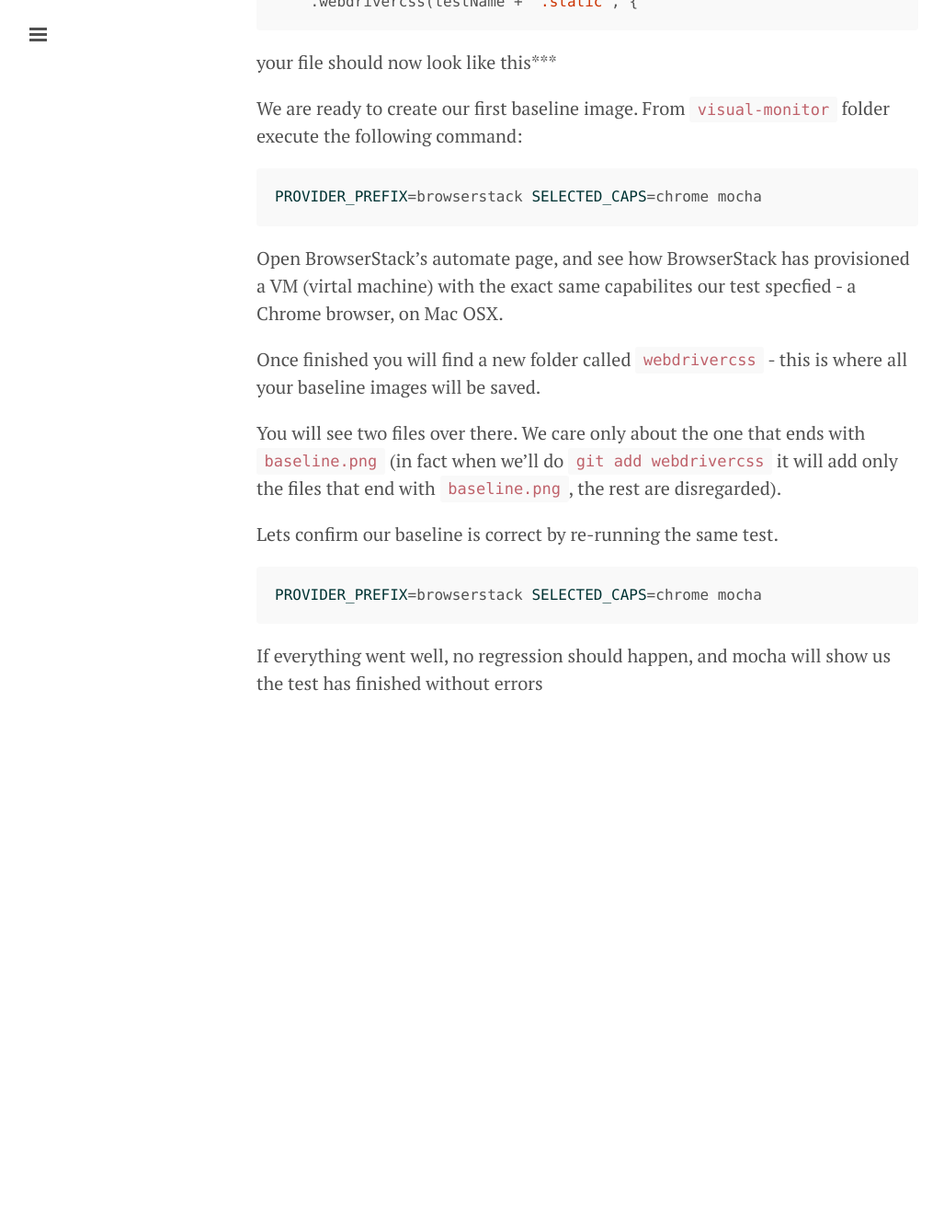
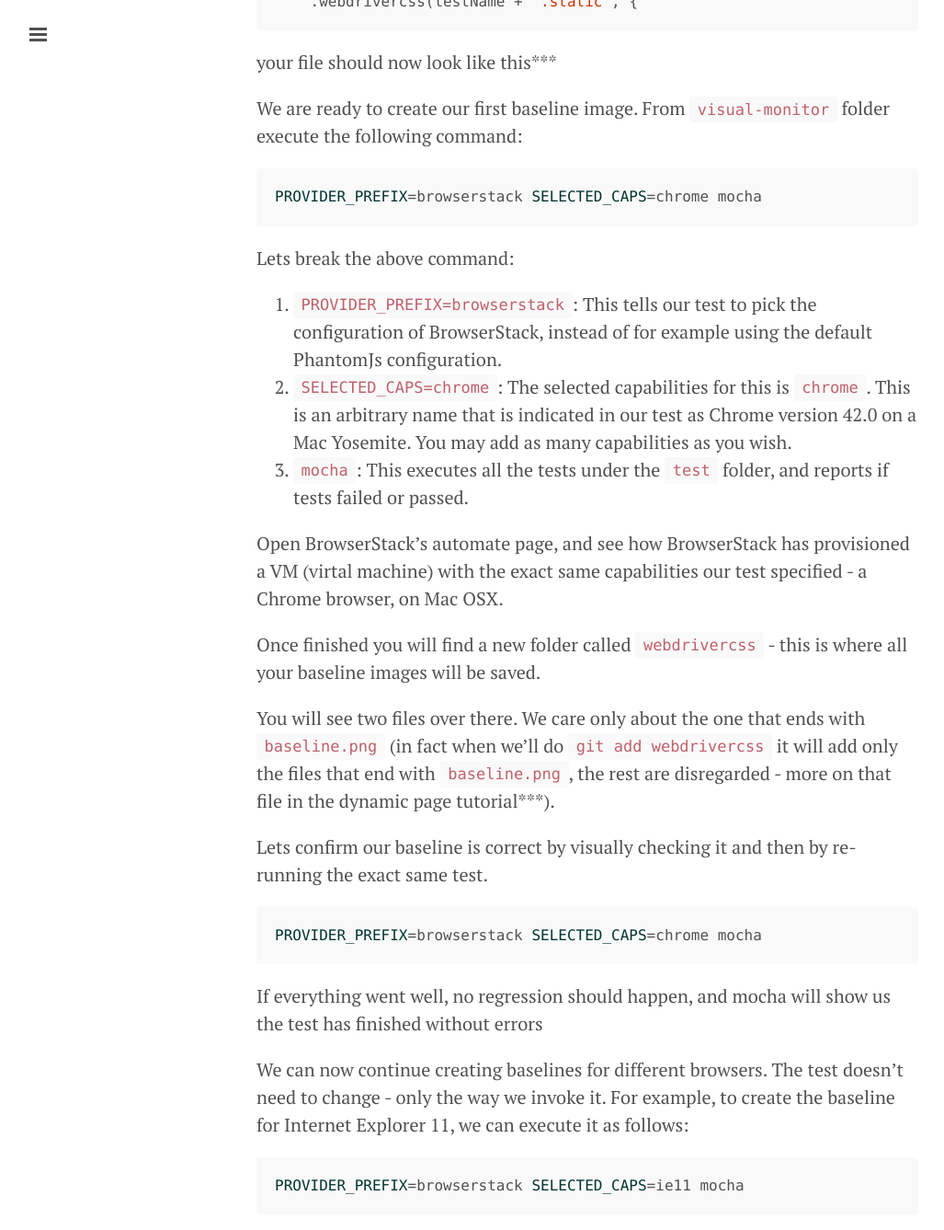
Before and after one commit to shoov/shoov.io, a Jekyll site: the page built from src/tutorials/lesson3.md, in a window 1280 px wide and 1400 px high, scrolled down 661 px. Shown: the top 1337 px of the window at 92% size, without its empty margins (1-1028 px from the left). Built offline with Jekyll 4.4.1, drawn with Linux system fonts in a browser that asks for light colours; Markdown is read by kramdown in place of the engine named in the settings; before the commit the page ends 1499 px from its top, so only the background shows below that; some of the changed text lies outside the part shown.

Commit message:
More work

````diff
--- a/src/tutorials/lesson3.md
+++ b/src/tutorials/lesson3.md
@@ -29,16 +29,27 @@
 PROVIDER_PREFIX=browserstack SELECTED_CAPS=chrome mocha
 ```
 
-Open BrowserStack's automate page, and see how BrowserStack has provisioned a VM (virtal machine) with the exact same capabilites our test specfied - a Chrome browser, on Mac OSX.
+Lets break the above command:
+1. `PROVIDER_PREFIX=browserstack`: This tells our test to pick the configuration of BrowserStack, instead of for example using the default PhantomJs configuration.
+1. `SELECTED_CAPS=chrome`: The selected capabilities for this is `chrome`. This is an arbitrary name that is indicated in our test as Chrome version 42.0 on a Mac Yosemite. You may add as many capabilities as you wish.
+1. `mocha`: This executes all the tests under the `test` folder, and reports if tests failed or passed.
+
+Open BrowserStack's automate page, and see how BrowserStack has provisioned a VM (virtal machine) with the exact same capabilities our test specified - a Chrome browser, on Mac OSX.
 
 Once finished you will find a new folder called `webdrivercss` - this is where all your baseline images will be saved.
 
-You will see two files over there. We care only about the one that ends with `baseline.png` (in fact when we'll do `git add webdrivercss` it will add only the files that end with `baseline.png`, the rest are disregarded).
+You will see two files over there. We care only about the one that ends with `baseline.png` (in fact when we'll do `git add webdrivercss` it will add only the files that end with `baseline.png`, the rest are disregarded - more on that file in the dynamic page tutorial***).
 
-Lets confirm our baseline is correct by re-running the same test.
+Lets confirm our baseline is correct by visually checking it and then by re-running the exact same test.
 
 ```bash
 PROVIDER_PREFIX=browserstack SELECTED_CAPS=chrome mocha
 ```
 
 If everything went well, no regression should happen, and mocha will show us the test has finished without errors
+
+We can now continue creating baselines for different browsers. The test doesn't need to change - only the way we invoke it. For example, to create the baseline for Internet Explorer 11, we can execute it as follows:
+
+```bash
+PROVIDER_PREFIX=browserstack SELECTED_CAPS=ie11 mocha
+```
````
Also changed, not shown: other parts of src/tutorials/lesson3.md (+3 -3 lines), src/tutorials/lesson2.md (+1 -1 lines).
